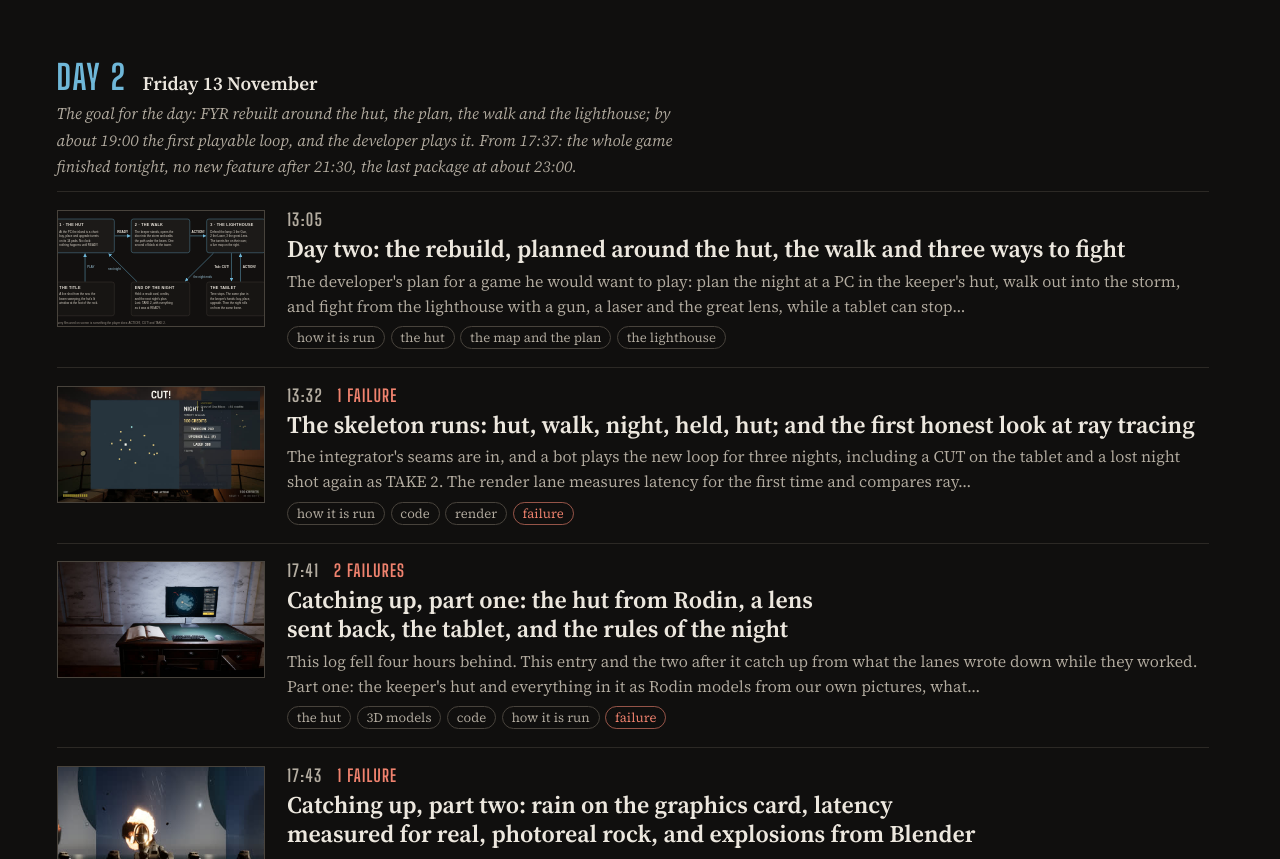
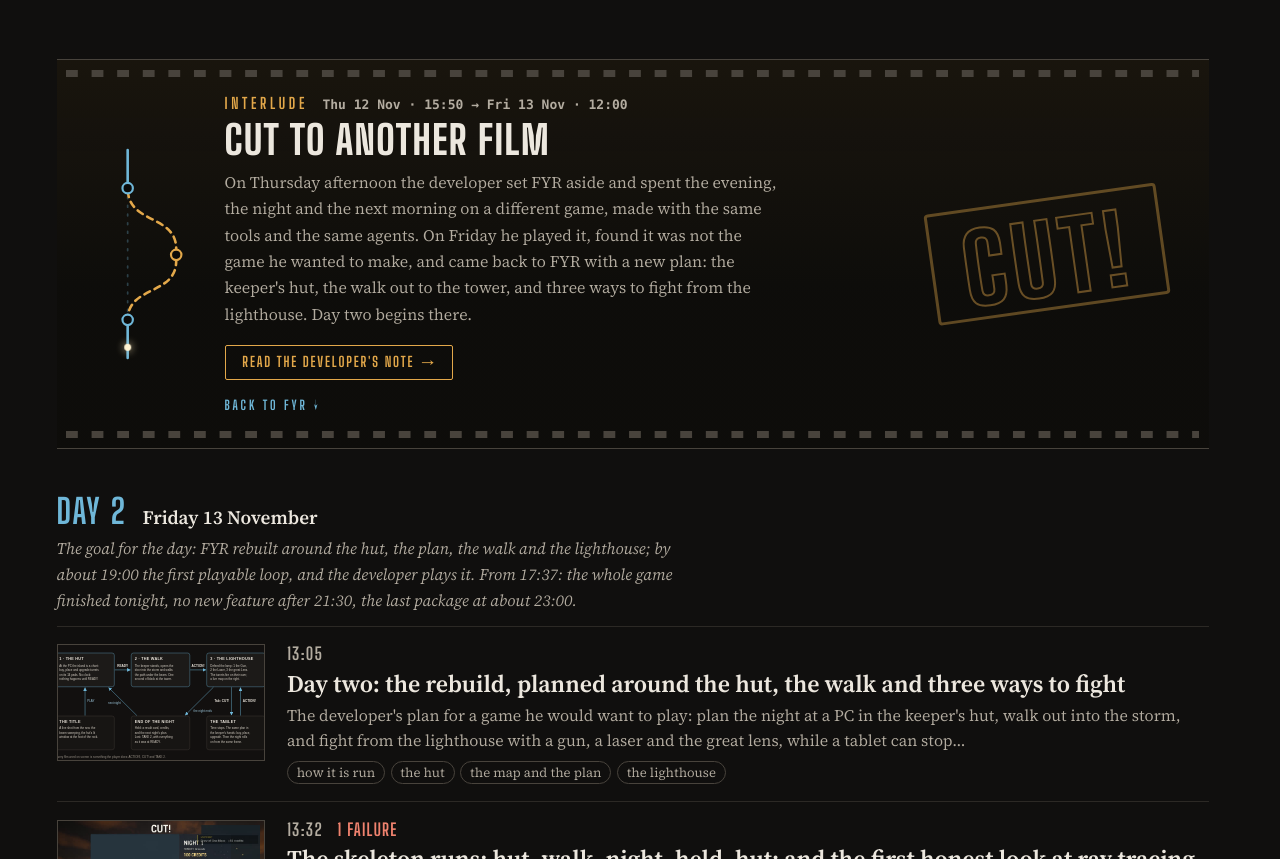
Before and after one commit to DM-98/fyr-log, a plain HTML site: page log.html in a window 1280 px wide. Shown: the part 1002-1861 px from the top of the page. Drawn offline with Linux system fonts and the light colour scheme.

Commit message:
Day 4: the interlude between day one and day two

```diff
--- a/log.html
+++ b/log.html
@@ -85,6 +85,26 @@
           </li>
         </ol>
       </div>
+      <aside class="interlude" aria-labelledby="interlude-title">
+        <span class="interlude-stamp" aria-hidden="true">Cut!</span>
+        <svg class="interlude-map" viewBox="0 0 120 240" aria-hidden="true" focusable="false">
+          <path class="i-wait" d="M40 44 L40 196"/>
+          <path class="i-main" d="M40 0 L40 44"/>
+          <path class="i-side" d="M40 44 C40 86 96 74 96 114 L96 128 C96 168 40 156 40 196"/>
+          <path class="i-main i-back" d="M40 196 L40 240"/>
+          <circle class="i-stop" cx="40" cy="44" r="6"/>
+          <circle class="i-stop i-other" cx="96" cy="121" r="6"/>
+          <circle class="i-stop" cx="40" cy="196" r="6"/>
+          <circle class="i-runner" r="4"/>
+        </svg>
+        <div class="interlude-body">
+          <p class="interlude-kicker"><span class="interlude-word">Interlude</span> <span class="interlude-when">Thu 12 Nov · 15:50 → Fri 13 Nov · 12:00</span></p>
+          <h3 class="interlude-title" id="interlude-title">Cut to another film</h3>
+          <p class="interlude-text">On Thursday afternoon the developer set FYR aside and spent the evening, the night and the next morning on a different game, made with the same tools and the same agents. On Friday he played it, found it was not the game he wanted to make, and came back to FYR with a new plan: the keeper's hut, the walk out to the tower, and three ways to fight from the lighthouse. Day two begins there.</p>
+          <p class="interlude-links"><a class="interlude-go" href="notes.html">Read the developer's note <span aria-hidden="true">&rarr;</span></a></p>
+          <p class="interlude-back">Back to FYR <span aria-hidden="true">&darr;</span></p>
+        </div>
+      </aside>
       <div class="day" id="day-2">
         <h3 class="day-head"><span class="day-name">Day 2</span> <span class="day-date">Friday 13 November</span></h3>
         <p class="day-goal">The goal for the day: FYR rebuilt around the hut, the plan, the walk and the lighthouse; by about 19:00 the first playable loop, and the developer plays it. From 17:37: the whole game finished tonight, no new feature after 21:30, the last package at about 23:00.</p>
--- a/style.css
+++ b/style.css
@@ -278,6 +278,62 @@ details.how dd { margin: 0.1rem 0 0; text-wrap: pretty; }
 .day-name { font-size: 2.125rem; line-height: 1.1; letter-spacing: 0.05em; color: var(--sea); }
 .day-date { font: 600 1.1875rem/1.3 var(--text); }
 .day-goal { margin: 0.25rem 0 0.25rem; max-width: var(--measure); color: var(--soft); font-size: 1rem; font-style: italic; text-wrap: pretty; }
+
+/* The interlude (site.mjs, interlude): a strip of film spliced in between two days, sprocket holes along both edges; the
+   work's line in the sea's blue, the time away a dashed amber siding off it, a point of light running the whole way. */
+.interlude {
+  --amber: #e3a84a;
+  position: relative; display: grid; grid-template-columns: 6.5rem minmax(0, 1fr); gap: 0.5rem 1.75rem; align-items: center;
+  margin: 2.75rem 0 0; padding: 2.25rem clamp(1rem, 3vw, 2.25rem);
+  background: linear-gradient(180deg, rgb(227 168 74 / 0.07), rgb(227 168 74 / 0.015) 60%), var(--screen);
+  border-block: 1px solid var(--rule-strong);
+}
+.interlude::before, .interlude::after {
+  content: ""; position: absolute; left: 0.6rem; right: 0.6rem; height: 0.45rem; pointer-events: none;
+  background-image: linear-gradient(90deg, var(--rule-strong) 0 0.75rem, transparent 0.75rem);
+  background-size: 1.6rem 100%; background-repeat: repeat-x;
+}
+.interlude::before { top: 0.65rem; }
+.interlude::after { bottom: 0.65rem; }
+.interlude + .day { margin-top: 2.75rem; }
+.interlude-map { display: block; width: 100%; height: auto; max-height: 14rem; overflow: visible; }
+.interlude-map path { fill: none; stroke-linecap: round; stroke-linejoin: round; }
+.i-main { stroke: var(--sea); stroke-width: 3; }
+.i-wait { stroke: var(--sea-line); stroke-width: 2; stroke-dasharray: 2 8; opacity: 0.55; }
+.i-side { stroke: var(--amber); stroke-width: 3; stroke-dasharray: 7 6; animation: i-march 1.6s linear infinite; }
+.i-stop { fill: var(--screen); stroke: var(--sea); stroke-width: 2.5; }
+.i-stop.i-other { stroke: var(--amber); }
+.i-runner {
+  fill: #fff3d1; filter: drop-shadow(0 0 5px rgb(255 236 190 / 0.9)); offset-rotate: 0deg;
+  offset-path: path("M40 0 L40 44 C40 86 96 74 96 114 L96 128 C96 168 40 156 40 196 L40 240");
+  animation: i-run 6.5s ease-in-out infinite;
+}
+@keyframes i-march { to { stroke-dashoffset: -26; } }
+@keyframes i-run { 0% { offset-distance: 0%; opacity: 0; } 6% { opacity: 1; } 90% { offset-distance: 100%; opacity: 1; } 96%, 100% { offset-distance: 100%; opacity: 0; } }
+@supports not (offset-path: path("M0 0 L1 1")) { .i-runner { display: none; } }
+.interlude-kicker { margin: 0; display: flex; flex-wrap: wrap; align-items: baseline; gap: 0.2rem 0.9rem; }
+.interlude-word { font: 700 0.95rem/1 var(--display); letter-spacing: 0.24em; text-transform: uppercase; color: var(--amber); }
+.interlude-when { font: 600 0.8125rem/1.3 var(--mono); color: var(--soft); }
+.interlude-title { margin: 0.4rem 0 0.5rem; font: 800 clamp(1.75rem, 3.6vw, 2.5rem)/1.02 var(--display); letter-spacing: 0.035em; text-transform: uppercase; color: var(--ink); }
+.interlude-text { margin: 0; max-width: 35rem; color: var(--soft); font-size: 1rem; text-wrap: pretty; }
+.interlude-links { margin: 1.1rem 0 0; }
+.interlude-go {
+  display: inline-flex; align-items: center; gap: 0.5rem; padding: 0.6rem 1.05rem; border: 1px solid var(--amber); border-radius: 2px;
+  color: var(--amber); font: 700 0.875rem/1 var(--display); letter-spacing: 0.13em; text-transform: uppercase; text-decoration: none;
+  transition: background-color 0.2s ease, color 0.2s ease;
+}
+.interlude-go:hover, .interlude-go:focus-visible { background: var(--amber); color: var(--screen); }
+.interlude-back { margin: 1.2rem 0 0; font: 700 0.8125rem/1 var(--display); letter-spacing: 0.22em; text-transform: uppercase; color: var(--sea); }
+.interlude-stamp {
+  position: absolute; right: clamp(1.25rem, 3.5vw, 3rem); top: 50%; z-index: 0; pointer-events: none; user-select: none;
+  padding: 0.1em 0.3em 0; border: 3px solid rgb(227 168 74 / 0.45); border-radius: 4px;
+  font: 800 clamp(3.5rem, 7.5vw, 6.25rem)/1 var(--display); letter-spacing: 0.06em; text-transform: uppercase;
+  color: transparent; -webkit-text-stroke: 2px rgb(227 168 74 / 0.5);
+  transform: translateY(-50%) rotate(-8deg); opacity: 0.85;
+}
+.interlude > svg, .interlude-body { position: relative; z-index: 1; }
+@media (max-width: 64rem) { .interlude-stamp { display: none; } }
+@media (max-width: 40rem) { .interlude { grid-template-columns: 4.25rem minmax(0, 1fr); gap: 0.5rem 1rem; } }
 .rows { list-style: none; margin: 0.75rem 0 0; padding: 0; }
 .row-link { display: grid; grid-template-columns: 13rem minmax(0, 1fr); gap: 1.4rem; padding: 1.1rem 0; border-top: 1px solid var(--rule); text-decoration: none; color: var(--ink); }
 .row-link:hover { color: var(--ink); }
```
